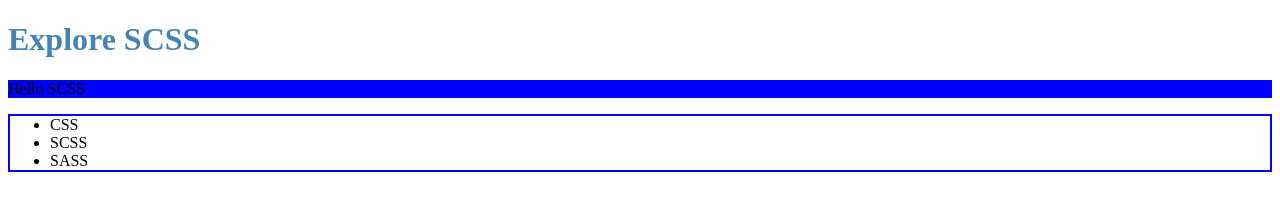
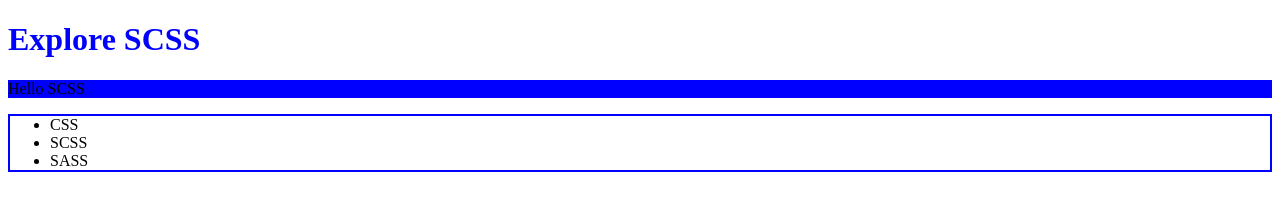
Before and after one commit to sadiaprova12/Scss-Explore, a plain HTML site: page index.html in a window 1280 px wide. Drawn offline with Linux system fonts and the light colour scheme.

Commit message:
added h1 color style

```diff
--- a/styles/style.scss
+++ b/styles/style.scss
@@ -1,7 +1,7 @@
 $primary-color: blue;
 
 h1{
-    color: steelblue
+    color: $primary-color;
 }
 
 p{
```
Also changed, not shown: styles/style.css, 1 other file.
